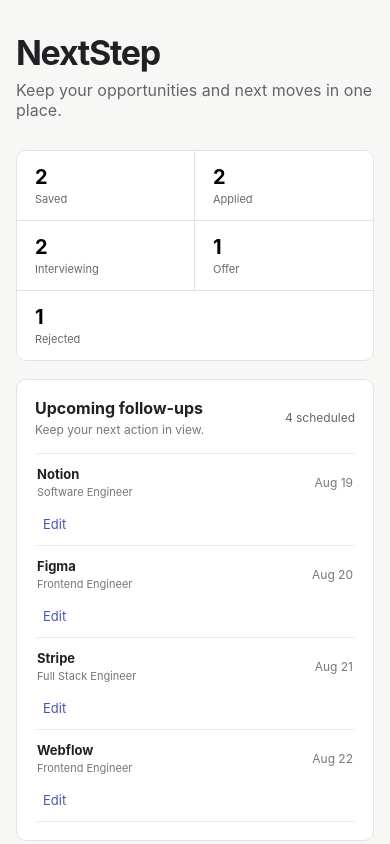
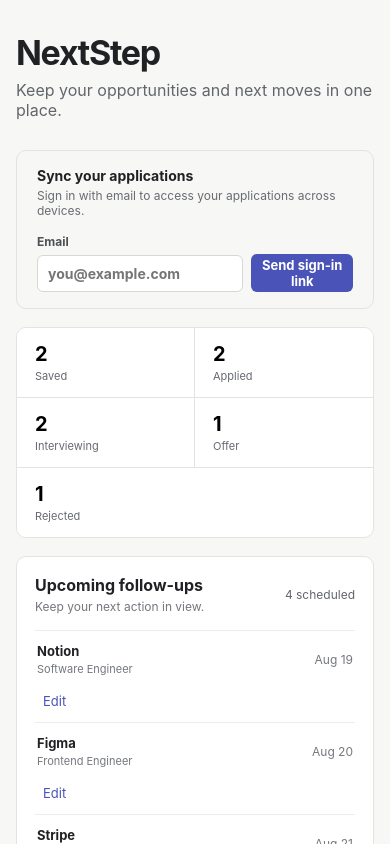
Before and after one commit to MykeRam/nextstep, a React (Vite) app: page / in a window 390 px wide. Shown: the top 844 px of the page. Built offline with nearby package versions, Linux system fonts and the light colour scheme; no server answers.

Commit message:
Add Supabase authentication UI

```diff
--- a/src/App.tsx
+++ b/src/App.tsx
@@ -3,9 +3,11 @@ import { FormEvent, useEffect, useMemo, useState } from 'react';
 import { ApplicationForm } from './components/ApplicationForm/ApplicationForm';
 import { AppHeader } from './components/AppHeader/AppHeader';
 import { Applications } from './components/Applications/Applications';
+import { AuthPanel } from './components/AuthPanel/AuthPanel';
 import { FollowUps } from './components/FollowUps/FollowUps';
 import { StatusSummary } from './components/StatusSummary/StatusSummary';
 import { emptyDraft } from './data/starterApplications';
+import { useAuth } from './hooks/useAuth';
 import {
   Application,
   ApplicationDraft,
@@ -17,6 +19,7 @@ import {
 import { loadApplications } from './utils/applications';
 
 export default function App() {
+  const { isConfigured, loading, sendMagicLink, signOut, user } = useAuth();
   const [applications, setApplications] = useState<Application[]>(loadApplications);
   const [statusFilter, setStatusFilter] = useState<Status | 'All'>('All');
   const [query, setQuery] = useState('');
@@ -125,6 +128,13 @@ export default function App() {
   return (
     <main className="app-shell">
       <AppHeader applicationCount={applications.length} />
+      <AuthPanel
+        isConfigured={isConfigured}
+        loading={loading}
+        onSendMagicLink={sendMagicLink}
+        onSignOut={signOut}
+        user={user}
+      />
       <StatusSummary
         activeStatus={statusFilter}
         statusCounts={statusCounts}
--- /dev/null
+++ b/src/components/AuthPanel/AuthPanel.tsx
@@ -0,0 +1,82 @@
+import { FormEvent, useState } from 'react';
+import { User } from '@supabase/supabase-js';
+
+type AuthPanelProps = {
+  isConfigured: boolean;
+  loading: boolean;
+  onSendMagicLink: (email: string) => Promise<string | null>;
+  onSignOut: () => Promise<void>;
+  user: User | null;
+};
+
+export function AuthPanel({
+  isConfigured,
+  loading,
+  onSendMagicLink,
+  onSignOut,
+  user,
+}: AuthPanelProps) {
+  const [email, setEmail] = useState('');
+  const [message, setMessage] = useState('');
+  const [submitting, setSubmitting] = useState(false);
+
+  async function handleSubmit(event: FormEvent<HTMLFormElement>) {
+    event.preventDefault();
+    setSubmitting(true);
+    const error = await onSendMagicLink(email);
+    setMessage(error ?? 'Check your email for a secure sign-in link.');
+    setSubmitting(false);
+  }
+
+  if (!isConfigured) {
+    return (
+      <section className="auth-panel" aria-label="Cloud sync status">
+        <p>Cloud sync is being set up. Your applications are currently saved in this browser.</p>
+      </section>
+    );
+  }
+
+  if (loading) {
+    return (
+      <section className="auth-panel" aria-label="Authentication status">
+        <p>Checking your session…</p>
+      </section>
+    );
+  }
+
+  if (user) {
+    return (
+      <section className="auth-panel auth-panel_signed-in" aria-label="Account status">
+        <p>Signed in as {user.email}</p>
+        <button className="link-button" onClick={onSignOut}>
+          Sign out
+        </button>
+      </section>
+    );
+  }
+
+  return (
+    <section className="auth-panel" aria-labelledby="auth-title">
+      <div>
+        <h2 id="auth-title">Sync your applications</h2>
+        <p>Sign in with email to access your applications across devices.</p>
+      </div>
+      <form className="auth-form" onSubmit={handleSubmit}>
+        <label>
+          Email
+          <input
+            required
+            type="email"
+            value={email}
+            onChange={(event) => setEmail(event.target.value)}
+            placeholder="you@example.com"
+          />
+        </label>
+        <button className="primary-button" disabled={submitting} type="submit">
+          {submitting ? 'Sending…' : 'Send sign-in link'}
+        </button>
+      </form>
+      {message && <p className="auth-message">{message}</p>}
+    </section>
+  );
+}
--- /dev/null
+++ b/src/hooks/useAuth.ts
@@ -0,0 +1,53 @@
+import { useEffect, useState } from 'react';
+import { User } from '@supabase/supabase-js';
+
+import { isSupabaseConfigured, supabase } from '../lib/supabase';
+
+function getRedirectUrl() {
+  return new URL(import.meta.env.BASE_URL, window.location.origin).toString();
+}
+
+export function useAuth() {
+  const [user, setUser] = useState<User | null>(null);
+  const [loading, setLoading] = useState(isSupabaseConfigured);
+
+  useEffect(() => {
+    if (!supabase) {
+      setLoading(false);
+      return;
+    }
+
+    supabase.auth.getUser().then(({ data, error }) => {
+      if (!error) setUser(data.user);
+      setLoading(false);
+    });
+
+    const {
+      data: { subscription },
+    } = supabase.auth.onAuthStateChange((_event, session) => {
+      setUser(session?.user ?? null);
+      setLoading(false);
+    });
+
+    return () => subscription.unsubscribe();
+  }, []);
+
+  async function sendMagicLink(email: string) {
+    if (!supabase) return 'Cloud sync has not been configured yet.';
+
+    const { error } = await supabase.auth.signInWithOtp({
+      email,
+      options: { emailRedirectTo: getRedirectUrl() },
+    });
+
+    return error?.message ?? null;
+  }
+
+  async function signOut() {
+    if (!supabase) return;
+
+    await supabase.auth.signOut();
+  }
+
+  return { isConfigured: isSupabaseConfigured, loading, sendMagicLink, signOut, user };
+}
--- a/src/styles.css
+++ b/src/styles.css
@@ -114,6 +114,50 @@ h2 {
   border-radius: 10px;
   padding: 24px;
   margin-bottom: 18px;
+}
+.auth-panel {
+  align-items: center;
+  background: #f7f7f5;
+  border: 1px solid #e3e3df;
+  border-radius: 10px;
+  display: flex;
+  gap: 16px;
+  justify-content: space-between;
+  margin-bottom: 18px;
+  padding: 16px 20px;
+}
+.auth-panel h2,
+.auth-panel p {
+  margin: 0;
+}
+.auth-panel h2 {
+  font-size: 14px;
+}
+.auth-panel p {
+  color: #686c72;
+  font-size: 12px;
+  margin-top: 4px;
+}
+.auth-panel_signed-in p {
+  margin: 0;
+}
+.auth-form {
+  align-items: end;
+  display: flex;
+  gap: 8px;
+  margin: 0;
+}
+.auth-form label {
+  font-size: 12px;
+}
+.auth-form input {
+  min-width: 190px;
+}
+.auth-form .primary-button {
+  height: 38px;
+}
+.auth-message {
+  color: #4953b8 !important;
 }
 .section-heading,
 .toolbar {
@@ -443,9 +487,16 @@ time {
     gap: 12px;
     flex-direction: column;
   }
+  .auth-panel {
+    align-items: start;
+    flex-direction: column;
+  }
   .filters {
     width: 100%;
     flex-wrap: wrap;
+  }
+  .auth-form {
+    width: 100%;
   }
   .filters input {
     width: 100%;
```
